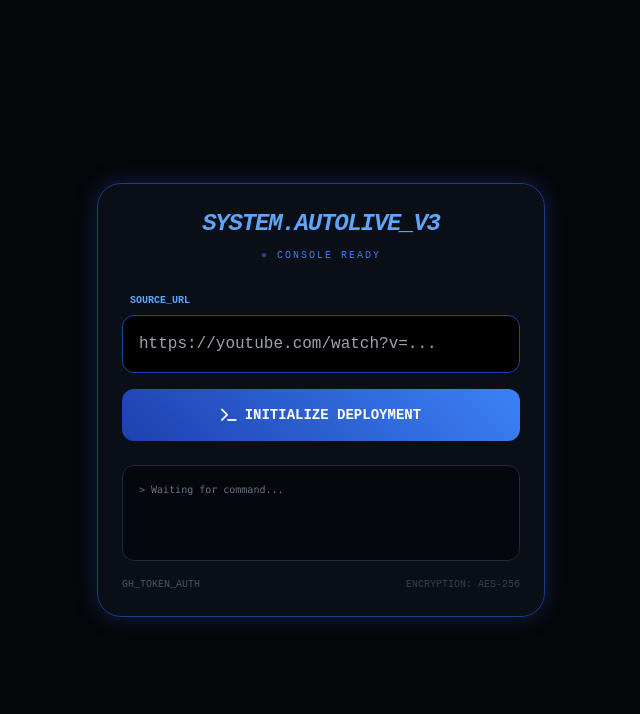
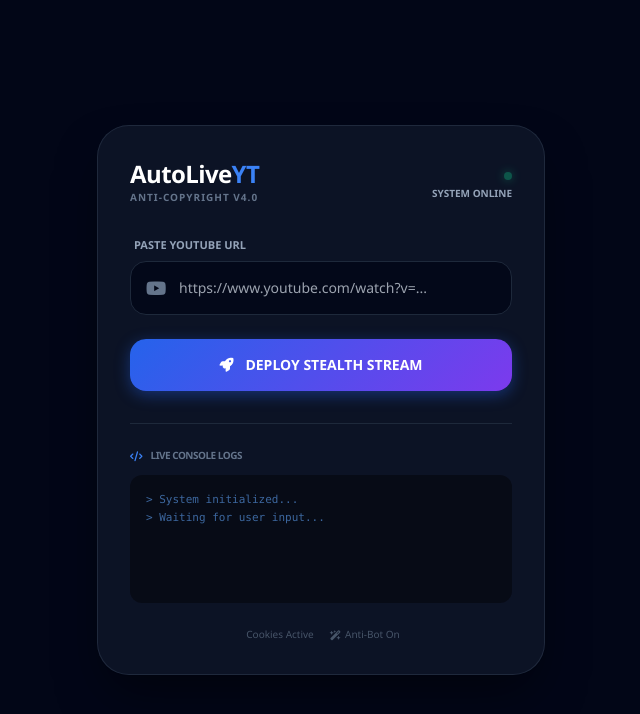
Before and after one commit to AhyanCreationsLTD/AutoLiveYT, a plain HTML site: page index.html in a window 1280 px wide. Shown: the whole page, without its empty margins (319-959 px from the left). Drawn offline with nearby package versions, Linux system fonts and the light colour scheme.

Commit message:
Update index.html

```diff
--- a/index.html
+++ b/index.html
@@ -3,63 +3,116 @@
 <head>
     <meta charset="UTF-8">
     <meta name="viewport" content="width=device-width, initial-scale=1.0">
-    <title>AutoLiveYT | Mobile Console</title>
+    <title>AutoLiveYT Pro | Anti-Copyright Console</title>
     <script src="https://cdn.tailwindcss.com"></script>
     <link rel="stylesheet" href="https://cdnjs.cloudflare.com/ajax/libs/font-awesome/6.0.0/css/all.min.css">
     <style>
-        body { background-color: #05070a; color: #60a5fa; font-family: 'Courier New', monospace; }
-        .glass { background: rgba(10, 15, 25, 0.9); border: 1px solid #1e3a8a; box-shadow: 0 0 20px rgba(30, 58, 138, 0.5); }
-        .terminal-input { background: #000; border: 1px solid #1e40af; color: #93c5fd; }
-        .btn-deploy { background: linear-gradient(45deg, #1e40af, #3b82f6); transition: 0.3s; }
-        .btn-deploy:active { transform: scale(0.95); }
-        .status-box { font-size: 10px; color: #3b82f6; text-transform: uppercase; letter-spacing: 2px; }
+        body { background-color: #020617; color: #94a3b8; font-family: 'Segoe UI', Tahoma, Geneva, Verdana, sans-serif; }
+        .glass-panel {
+            background: rgba(15, 23, 42, 0.8);
+            backdrop-filter: blur(12px);
+            border: 1px solid rgba(51, 65, 85, 0.5);
+            box-shadow: 0 25px 50px -12px rgba(0, 0, 0, 0.5);
+        }
+        .neo-input {
+            background: rgba(2, 6, 23, 0.8);
+            border: 1px solid #1e293b;
+            transition: all 0.3s ease;
+        }
+        .neo-input:focus { border-color: #3b82f6; box-shadow: 0 0 15px rgba(59, 130, 246, 0.3); }
+        .btn-glow {
+            background: linear-gradient(135deg, #2563eb, #7c3aed);
+            box-shadow: 0 4px 15px rgba(37, 99, 235, 0.4);
+            transition: all 0.3s ease;
+        }
+        .btn-glow:hover { transform: translateY(-2px); box-shadow: 0 8px 25px rgba(37, 99, 235, 0.6); }
+        .status-dot { width: 8px; height: 8px; border-radius: 50%; display: inline-block; }
+        .pulse-green { background-color: #10b981; box-shadow: 0 0 10px #10b981; animation: pulse 2s infinite; }
+        @keyframes pulse { 0% { opacity: 1; } 50% { opacity: 0.4; } 100% { opacity: 1; } }
     </style>
 </head>
-<body class="flex items-center justify-center min-h-screen p-4">
+<body class="flex items-center justify-center min-h-screen p-4 overflow-hidden">
 
-    <div class="glass w-full max-w-md p-6 rounded-3xl">
-        <div class="text-center mb-6">
-            <h1 class="text-2xl font-bold tracking-tighter italic">SYSTEM.AUTOLIVE_V3</h1>
-            <div class="status-box mt-2"><span class="animate-pulse">●</span> Console Ready</div>
-        </div>
+    <div class="absolute top-0 -left-4 w-72 h-72 bg-purple-500 rounded-full mix-blend-multiply filter blur-3xl opacity-10 animate-blob"></div>
+    <div class="absolute bottom-0 -right-4 w-72 h-72 bg-blue-500 rounded-full mix-blend-multiply filter blur-3xl opacity-10 animate-blob animation-delay-2000"></div>
 
-        <div class="space-y-4">
+    <div class="glass-panel w-full max-w-md p-8 rounded-[2rem] z-10 relative">
+        <div class="flex justify-between items-center mb-8">
             <div>
-                <label class="text-[10px] ml-2 font-bold">SOURCE_URL</label>
-                <input type="text" id="vUrl" placeholder="https://youtube.com/watch?v=..."
-                class="terminal-input w-full p-4 rounded-xl outline-none focus:border-blue-400 mt-1">
+                <h1 class="text-2xl font-black text-white tracking-tight">AutoLive<span class="text-blue-500">YT</span></h1>
+                <p class="text-[10px] text-slate-500 font-bold uppercase tracking-widest">Anti-Copyright v4.0</p>
             </div>
-
-            <button onclick="triggerStream()" id="mainBtn" class="btn-deploy w-full p-4 rounded-xl text-white font-black text-sm flex items-center justify-center gap-2">
-                <i class="fa-solid fa-terminal"></i> INITIALIZE DEPLOYMENT
-            </button>
-
-            <div id="authNotice" class="hidden bg-blue-900/20 border border-blue-500/30 p-4 rounded-xl text-[11px] text-blue-300">
-                <i class="fa-solid fa-circle-info mr-2"></i>
-                Check GitHub Actions log for the 8-digit OAuth code.
+            <div class="text-right">
+                <span class="status-dot pulse-green"></span>
+                <span class="text-[10px] font-bold text-slate-400 block">SYSTEM ONLINE</span>
             </div>
         </div>
 
-        <div id="log" class="mt-6 p-4 bg-black/50 border border-slate-800 rounded-xl h-24 overflow-y-auto text-[10px] text-slate-500 font-mono">
-            > Waiting for command...
+        <div class="space-y-6">
+            <div>
+                <label class="block text-[11px] font-bold text-slate-400 mb-2 ml-1">PASTE YOUTUBE URL</label>
+                <div class="relative">
+                    <input type="text" id="vUrl" placeholder="https://www.youtube.com/watch?v=..."
+                    class="neo-input w-full p-4 pl-12 rounded-2xl outline-none text-white text-sm">
+                    <i class="fa-brands fa-youtube absolute left-4 top-1/2 -translate-y-1/2 text-slate-500 text-lg"></i>
+                </div>
+            </div>
+
+            <button onclick="triggerStream()" id="mainBtn" class="btn-glow w-full p-4 rounded-2xl text-white font-bold text-sm flex items-center justify-center gap-3">
+                <i class="fa-solid fa-rocket"></i> DEPLOY STEALTH STREAM
+            </button>
+
+            <div id="successBox" class="hidden animate-fade-in bg-emerald-500/10 border border-emerald-500/20 p-4 rounded-2xl">
+                <div class="flex items-start gap-3">
+                    <i class="fa-solid fa-circle-check text-emerald-500 mt-1"></i>
+                    <div>
+                        <p class="text-xs font-bold text-emerald-400">Signal Injected!</p>
+                        <p class="text-[10px] text-slate-400 mt-1">Check your GitHub Actions tab to monitor the rendering process.</p>
+                    </div>
+                </div>
+            </div>
         </div>
 
-        <div class="mt-4 flex justify-between items-center text-[10px]">
-            <a href="https://github.com/settings/tokens" target="_blank" class="hover:underline text-slate-600">GH_TOKEN_AUTH</a>
-            <span class="text-slate-700">ENCRYPTION: AES-256</span>
+        <div class="mt-8 border-t border-slate-800 pt-6">
+            <div class="flex items-center gap-2 mb-3">
+                <i class="fa-solid fa-code text-[10px] text-blue-500"></i>
+                <span class="text-[10px] font-bold text-slate-500 uppercase tracking-tighter">Live Console Logs</span>
+            </div>
+            <div id="log" class="bg-black/40 rounded-xl p-4 h-32 overflow-y-auto font-mono text-[11px] leading-relaxed">
+                <div class="text-blue-400/60">> System initialized...</div>
+                <div class="text-blue-400/60">> Waiting for user input...</div>
+            </div>
+        </div>
+
+        <div class="mt-6 flex justify-center gap-4 text-[10px] text-slate-600">
+            <span class="flex items-center gap-1"><i class="fa-solid fa-shield-halved"></i> Cookies Active</span>
+            <span class="flex items-center gap-1"><i class="fa-solid fa-wand-magic-sparkles"></i> Anti-Bot On</span>
         </div>
     </div>
 
     <script>
+        function updateLog(msg, type = 'info') {
+            const log = document.getElementById('log');
+            const color = type === 'success' ? 'text-emerald-400' : type === 'error' ? 'text-rose-400' : 'text-blue-400/60';
+            log.innerHTML += `<div class="${color}">> ${msg}</div>`;
+            log.scrollTop = log.scrollHeight;
+        }
+
         async function triggerStream() {
             const url = document.getElementById('vUrl').value;
-            const log = document.getElementById('log');
-            const authNotice = document.getElementById('authNotice');
+            const btn = document.getElementById('mainBtn');
+            const successBox = document.getElementById('successBox');
 
-            if(!url) return alert("URL Required!");
+            if(!url) {
+                updateLog('ERROR: URL is required!', 'error');
+                return alert("ভাই, আগে ইউটিউব লিঙ্কটা তো দিন!");
+            }
 
-            log.innerHTML += `<br>> Encrypting URL: ${btoa(url).slice(0,10)}...`;
-            log.innerHTML += `<br>> Sending Dispatch Signal...`;
+            btn.disabled = true;
+            btn.innerHTML = `<i class="fa-solid fa-spinner animate-spin"></i> PROCESING...`;
+
+            updateLog(`Encoding source: ${url.substring(0, 25)}...`);
+            updateLog('Connecting to GitHub API...');
 
             try {
                 const res = await fetch('/api/stream', {
@@ -69,13 +122,17 @@
                 });
 
                 if(res.ok) {
-                    log.innerHTML += `<br><span class="text-green-500">> SIGNAL_SENT_SUCCESSFULLY</span>`;
-                    authNotice.classList.remove('hidden');
+                    updateLog('Deployment signal sent successfully!', 'success');
+                    successBox.classList.remove('hidden');
+                    btn.innerHTML = `<i class="fa-solid fa-check"></i> DEPLOYED`;
+                    btn.classList.replace('btn-glow', 'bg-emerald-600');
                 } else {
-                    log.innerHTML += `<br><span class="text-red-500">> ERROR: DISPATCH_FAILED</span>`;
+                    throw new Error();
                 }
             } catch (e) {
-                log.innerHTML += `<br>> CONNECTION_LOST`;
+                updateLog('Critical error: Dispatch failed!', 'error');
+                btn.disabled = false;
+                btn.innerHTML = `<i class="fa-solid fa-rotate-right"></i> RETRY DEPLOYMENT`;
             }
         }
     </script>
```
